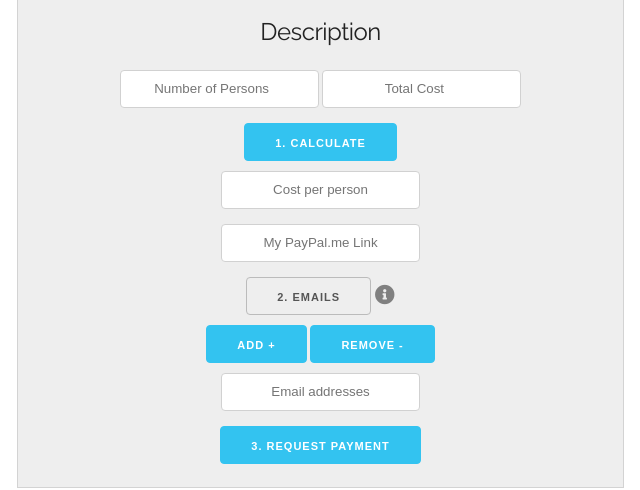
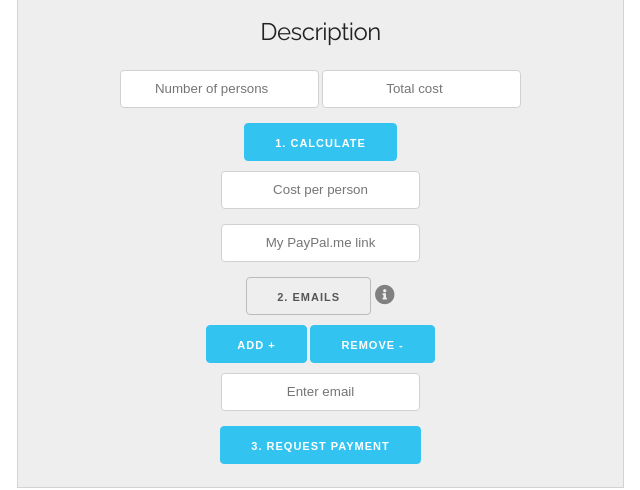
Before and after one commit to leonardkoh/billsplitter, a plain HTML site: page index.html in a window 1280 px wide. Shown: the part 152-642 px from the top of the page, 370-1010 px from the left. Drawn offline with nearby package versions, Linux system fonts and the light colour scheme.

Commit message:
revert working state

```diff
--- a/index.html
+++ b/index.html
@@ -15,26 +15,29 @@
     <div class="six columns appContainer ctr">
         <h1>Bill Splitter</h1>
         <h5>Description</h5>
-        <input class="u-half-width ctr" id="numPersons" type="number" placeholder="Number of Persons">
-        <input class="u-half-width ctr" id="totalCost" type="number" placeholder="Total Cost">
+      <!-- <form> -->
+        <input class="u-half-width ctr" id="numPersons" type="number" placeholder="Number of persons">
+        <input class="u-half-width ctr" id="totalCost" type="number" placeholder="Total cost">
         <br>
         <button class="button-primary" onclick="splitBill()">1. Calculate</button>
         </br>
         <input class="u-half-width ctr" id="costPP" type="text" placeholder="Cost per person" readonly>
         <br>
-        <input class="u-half-width ctr" id="paypalLink" type="text" placeholder="My PayPal.me Link">
+        <input class="u-half-width ctr" id="paypalLink" type="text" placeholder="My PayPal.me link">
         </br>
-        <button class="button" onclick="addEmail()">2. Emails</button>
+        <button>2. Emails</button>
         <i class="fa fa-info-circle fa-lg"></i>
         <br>
         <button class="button-primary" onclick="addEmail()">Add +</button>
         <button class="button-primary" onclick="removeEmail()">Remove -</button>
         </br>
-        <input class="u-half-width ctr" id="emailAddresses" type="email" placeholder="Email addresses">
-        </br>
+        <div id="emailAddresses">
+          <input class="u-half-width ctr" type="email" placeholder="Enter email">
+        </div>
         <button class="button-primary" onclick="requestPayment()">3. Request Payment</button>
         <div class="ctr"><div id="loader"></div></div>
         <div id="result"></div>
+      <!-- </form> -->
     </div>
     <div class="three columns"></br></div>
   </body>
--- a/main.js
+++ b/main.js
@@ -6,7 +6,7 @@ function splitBill() {
     }
 }
 function addEmail() {
-    console.log('email added');
+    console.log(`email added`);
 }
 function removeEmail() {
     console.log('email removed');
```
